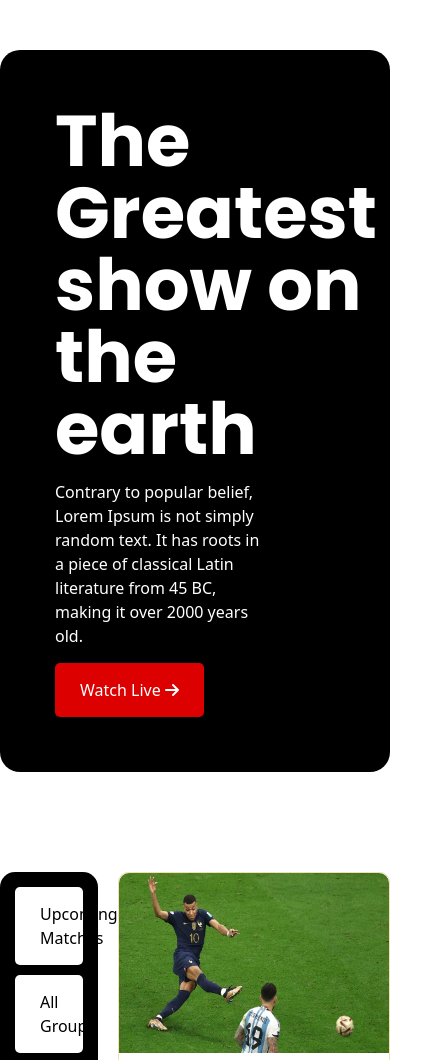
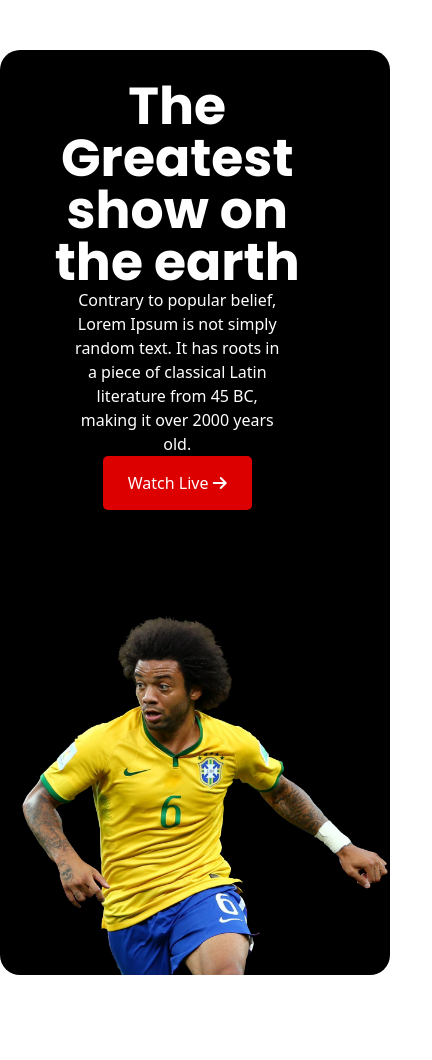
Before and after one commit to TawsifHossain007/Conceptual-Session-02, a plain HTML site: page index.html in a window 390 px wide. Shown: the top 1060 px of the page, 432 px wide, since content can reach past the window. Drawn offline with nearby package versions, Linux system fonts and the light colour scheme.

Commit message:
Responsive in progress

```diff
--- a/styles.css
+++ b/styles.css
@@ -11,7 +11,9 @@
     max-width: 1280px;
     margin: auto;
 }
-
+img{
+    max-width: 100%;
+}
 .btn-primary{
     padding: 15px 25px;
     background-color: red;
@@ -43,6 +45,10 @@
 }
 .banner-left{
     padding: 55px;
+    flex: 1;
+}
+.banner-right{
+    flex: 1;
 }
 
 .banner-right img{
@@ -74,6 +80,9 @@
 }
 .upcoming-matches-right{
     flex: 1;
+    display: grid;
+    grid-template-columns: repeat(3,1fr);
+    gap: 25px;
 }
 
 .upcoming-matches-right .card{
@@ -104,6 +113,48 @@
 }
 .upcoming-matches-right .card .card-body{
     padding: 20px;
+}
+
+@media screen and (max-width:992px){
+    .upcoming-matches{
+        flex-direction: column;
+    }
+    .upcoming-matches-left{
+        flex-direction: row;
+        width: 100%;
+        background-color: transparent;
+    }
+    .upcoming-matches-left > *{
+        flex: 1;
+    }
+    .upcoming-matches-left .btn-primary{
+        border: 1px solid #E8E8E8 ;
+    }
+    .upcoming-matches-right{
+        grid-template-columns: repeat(2,1fr);
+    }
+    .banner h3{
+    line-height: 52px;
+    font-size: 52px;
+}
+}
+
+
+@media screen and (max-width:576px){
+    .banner{
+        flex-direction: column;
+        text-align: center;
+        padding-left: 5%;
+    }
+    .banner .banner-left{
+        margin-bottom: 50px;
+        padding-left: 0px;
+        padding-top: 30px;
+    }
+    .banner .banner-left p{
+        /* max-width: 100%; */
+        margin: auto;
+    }
 }
 
 
@@ -143,7 +194,4 @@
 
 
 
-
-
-
 @import "tailwindcss"
```
